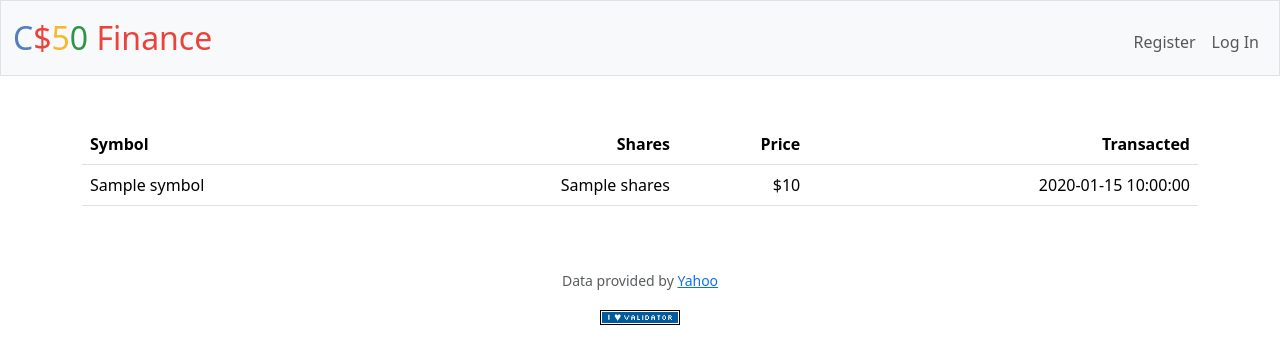
After one commit to alrzb/Finance-Web, a Flask app: template templates/history.html in a window 1280 px wide. The commit adds this page. Shown: the top 364 px of the page. Run offline with Flask 3, Linux system fonts and the light colour scheme; the template is opened without the code that fills it: most values are stand-ins (such as "Sample title", 1, 10 or a date in 2020); some libraries are stand-ins or nearby versions.

Commit message:
add sell and history options and fix some bugs

```diff
--- a/app.py
+++ b/app.py
@@ -1,7 +1,7 @@
 import os
 
 from cs50 import SQL
-from flask import Flask, flash, redirect, render_template, request, session, flash, url_for
+from flask import Flask, flash, redirect, render_template, request, session, flash
 from flask_session import Session
 from werkzeug.security import check_password_hash, generate_password_hash
 
@@ -35,20 +35,23 @@ def after_request(response):
 @login_required
 def index():
     """Show portfolio of stocks"""
+    try:
+        stocks = db.execute('SELECT symbol, SUM(shares) AS total_shares FROM transactions WHERE user_id = ? GROUP BY symbol HAVING total_shares > 0', session['user_id'])
 
-    stocks = db.execute('SELECT symbol, SUM(shares) AS total_shares FROM transactions WHERE user_id = ? GROUP BY symbol HAVING SUM(shares) > 0', session['user_id'])
+        total = 0
+        for stock in stocks:
+            # Add total stock price to the data based on the current price from YAHOO finance
+            stock['current_price'] = lookup(stock['symbol'])['price']
+            total += stock['current_price'] * stock['total_shares']
 
-    total = 0
-    for stock in stocks:
-        # Add total stock price to the data based on the current price from YAHOO finance
-        stock['current_price'] = lookup(stock['symbol'])['price']
-        total += stock['current_price'] * stock['total_shares']
+        current_cash = db.execute('SELECT cash FROM users WHERE id = ?', session['user_id'])[0].get('cash')
+        current_cash = float(current_cash)
 
-    current_cash = db.execute('SELECT cash FROM users WHERE id = ?', session['user_id'])[0].get('cash')
-    current_cash = float(current_cash)
+        return render_template('index.html', cash=current_cash, stocks=stocks, total=total)
 
-    return render_template('index.html', cash=current_cash, stocks=stocks, total=total)
-
+    except:
+        session.clear()
+        return redirect("/")
 
 
 @app.route("/buy", methods=["GET", "POST"])
@@ -72,7 +75,11 @@ def buy():
         current_cash = db.execute('SELECT cash FROM users WHERE id = ?', session['user_id'])[0].get('cash')
         current_cash = float(current_cash)
 
-        shares = int(shares)
+        try:
+            shares = int(shares)
+        except:
+            return apology('bad input')
+
         if shares <= 0 :
             return apology('number of shares should be positive')
 
@@ -87,7 +94,7 @@ def buy():
                    current_cash - purchase, session['user_id'])
 
         db.execute('INSERT INTO transactions(user_id, symbol, shares, price) VALUES(?, ?, ?, ?)',
-                   session['user_id'], symbol, shares, purchase)
+                   session['user_id'], stock['symbol'], shares, stock['price'])
 
         flash('Bought!')
         return redirect('/')
@@ -97,7 +104,11 @@ def buy():
 @login_required
 def history():
     """Show history of transactions"""
-    db.execute('')
+
+    transactions = db.execute('SELECT symbol, shares, price, timestamp FROM transactions WHERE user_id = ?', session['user_id'])
+    print('salaaaaaam', transactions)
+    print(session['user_id'])
+    return render_template('history.html', transactions=transactions)
 
 @app.route("/login", methods=["GET", "POST"])
 def login():
@@ -211,9 +222,43 @@ def register():
 @app.route("/sell", methods=["GET", "POST"])
 @login_required
 def sell():
-    pass
+    if request.method == 'GET':
+        # Showing current stocks
+        stocks = db.execute('SELECT symbol FROM transactions WHERE user_id = ? GROUP BY symbol HAVING SUM(shares) > 0', session['user_id'])
+        return render_template('sell.html', stocks=stocks)
+    else:
+
+        stocks = db.execute('SELECT symbol, SUM(shares) AS total_shares FROM transactions WHERE user_id = ? GROUP BY symbol HAVING total_shares > 0', session['user_id'])
+        symbol = request.form.get('symbol')
+        shares = request.form.get('shares')
+
+        symbols_dict = {stock.get('symbol'): stock.get('total_shares') for stock in stocks}
+
+        # Check user input
+        if not symbol or not shares:
+            return apology('fill the blanks')
+
+        elif symbol not in list(symbols_dict.keys()):
+            return apology('symbol is not available')
+
+        try:
+            shares = int(shares)
+        except:
+            return apology('bad input')
+
+        if shares <= 0 :
+            return apology("you can't sell a non-positive amount")
+
+        elif shares > symbols_dict.get(symbol):
+            return apology("not enough shares")
 
 
+        stock = lookup(symbol)
+        db.execute('INSERT INTO transactions(user_id, symbol, shares, price) VALUES(?, ?, ?, ?)', session['user_id'], stock['symbol'], -shares, stock['price'])
+        db.execute('UPDATE users SET cash = cash + ? WHERE id = ?', stock['price'] * shares, session['user_id'])
+
+        flash('Sold!')
+        return redirect('/')
 
 if __name__ == '__main__':
     app.run(debug=True)
--- a/templates/buy.html
+++ b/templates/buy.html
@@ -1,7 +1,7 @@
 {% extends "layout.html" %}
 
 {% block title %}
-    Log In
+    Buy
 {% endblock %}
 
 {% block main %}
--- /dev/null
+++ b/templates/history.html
@@ -0,0 +1,30 @@
+{% extends "layout.html" %}
+
+{% block title %}
+    Stocks
+{% endblock %}
+
+{% block main %}
+
+<table class="table">
+    <thead>
+        <tr>
+            <th class="text-start">Symbol</th>
+            <th class="text-end">Shares</th>
+            <th class="text-end">Price</th>
+            <th class="text-end">Transacted</th>
+        </tr>
+    </thead>
+    <tbody>
+        {% for transaction in transactions %}
+            <tr>
+                <td class="text-start">{{ transaction.symbol }}</td>
+                <td class="text-end">{{ transaction.shares }}</td>
+                <td class="text-end">${{ transaction.price }}</td>
+                <td class="text-end">{{ transaction.timestamp }}</td>
+            </tr>
+        {% endfor %}
+    </tbody>
+</table>
+
+{% endblock %}
--- a/templates/index.html
+++ b/templates/index.html
@@ -5,7 +5,6 @@
 {% endblock %}
 
 {% block main %}
-<main class="container py-5 text-center">
 
 <table class="table table-striped">
     <thead>
@@ -40,5 +39,4 @@
     </tfoot>
 </table>
 
-</main>
 {% endblock %}
```
Also changed, not shown: templates/sell.html (added, +22 -0 lines). Lines whose indentation alone changed are shown as unchanged.
